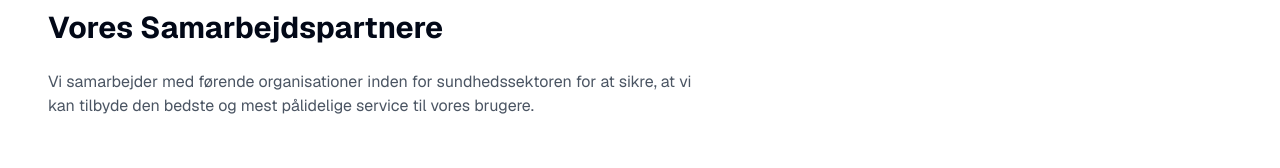
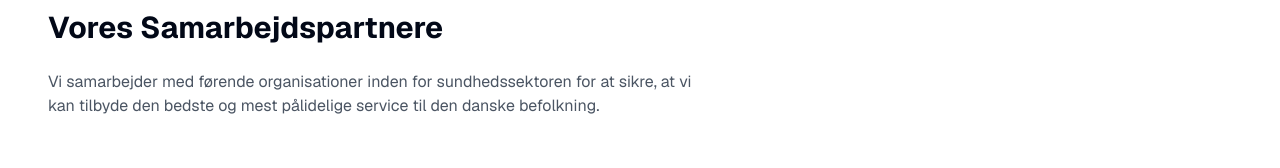
Before and after one commit to davidbograd/fysfinder-next, a Next.js app: page /samarbejdspartnere in a window 1280 px wide. Shown: the part 163-331 px from the top of the page. Built offline with nearby package versions, Linux system fonts and the light colour scheme.

Commit message:
copy update samarbejdssiden

```diff
--- a/src/app/samarbejdspartnere/page.tsx
+++ b/src/app/samarbejdspartnere/page.tsx
@@ -71,7 +71,7 @@ export default function PartnersPage() {
       <p className="text-gray-600 mb-12 max-w-2xl">
         Vi samarbejder med førende organisationer inden for sundhedssektoren for
         at sikre, at vi kan tilbyde den bedste og mest pålidelige service til
-        vores brugere.
+        den danske befolkning.
       </p>
 
       <div className="space-y-16">
```
